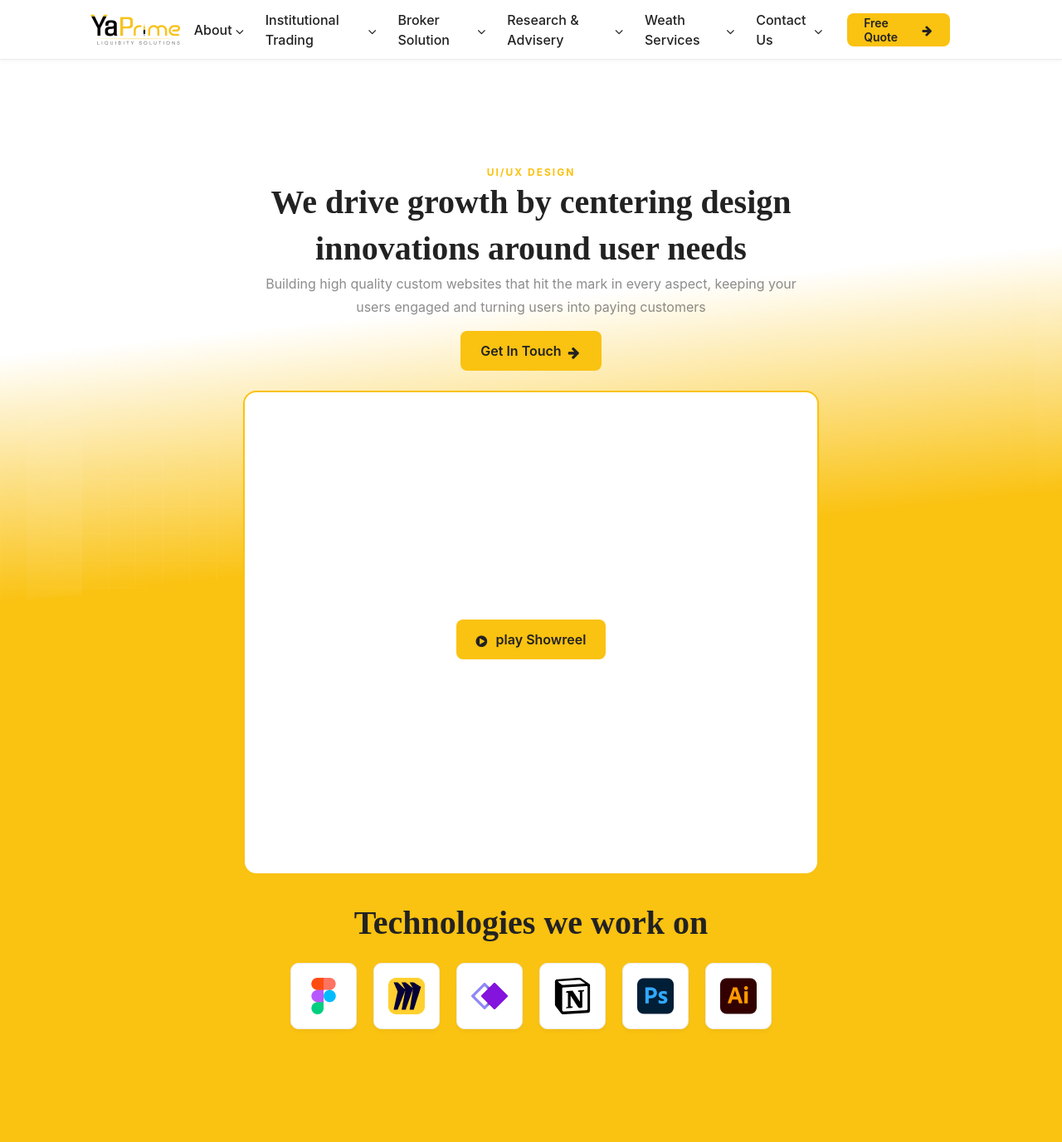
After one commit to akkushwaha7834/YaPrime, a PHP site: page /ui_ux.html in a window 1280 px wide. The commit adds this page. Shown: the whole page at 83% size. Run offline with PHP 8.4, Linux system fonts and the light colour scheme; some libraries are stand-ins or nearby versions.

Commit message:
ui ux page design section 1 done

```diff
--- a/css/style1.css
+++ b/css/style1.css
@@ -2054,32 +2054,73 @@ textarea:focus {
   border-radius: 0px 128px 0px 0px;
   background: #fff;
 }
-.Benefit_first_section_yawealth{
-  display: flex;
-  flex-direction: column;
-  justify-content: center;
-  align-items: center;
-
-}
-.row_centering_yawealth{
-  justify-content: center;
-}
-.yawealth_section_image{
+.Benefit_first_section_yawealth {
+  display: flex;
+  flex-direction: column;
+  justify-content: center;
+  align-items: center;
+}
+.row_centering_yawealth {
+  justify-content: center;
+}
+.yawealth_section_image {
   width: 100%;
   height: 100%;
   object-fit: contain;
 }
-.ya_wealth_section_1{
-  background-color: #F9FAFB;
-}
-.demo_contact_yawealth{
+.ya_wealth_section_1 {
+  background-color: #f9fafb;
+}
+.demo_contact_yawealth {
   display: flex;
   align-items: flex-start;
   gap: 12px;
   margin-top: 15px;
 }
-*{
+* {
   margin: 0;
   padding: 0;
   box-sizing: border-box;
 }
+
+/* ui-ux design page design */
+.Hero_banner_vvip_section_uiux {
+  display: flex;
+  padding: 128px 120px;
+  flex-direction: column;
+  align-items: center;
+  gap: 64px;
+  background-image: url("../images/uiuxherobannerimage.png");
+  background-repeat: no-repeat;
+  background-size: cover;
+}
+.ui_uxHeroBanner_section2 {
+  display: flex;
+  height: 584px;
+  justify-content: center;
+  align-items: center;
+  border-radius: 16px;
+  background: #fff;
+  border: 2px solid #fac211;
+}
+.uiuxmain_banner {
+  justify-content: center;
+}
+
+.technologies_uiux {
+  color: #222;
+  font-family: Sora;
+  font-size: 40px;
+  font-style: normal;
+  font-weight: 700;
+  line-height: 56px; /* 140% */
+}
+.uiuxmain_banner_technology{
+  justify-content: center;
+  padding-top: 30px;
+}
+.app_design_position{
+  justify-content:center ;
+  padding-top: 20px;
+  display: flex;
+}
--- /dev/null
+++ b/ui_ux.html
@@ -0,0 +1,157 @@
+<!DOCTYPE html>
+<html lang="en">
+  <head>
+    <meta charset="UTF-8" />
+    <meta name="viewport" content="width=device-width, initial-scale=1.0" />
+    <link rel="stylesheet" href="css/style1.css" />
+
+    <link rel="stylesheet" href="../css/bootstrap.min.css" />
+    <link
+      rel="stylesheet"
+      href="https://cdnjs.cloudflare.com/ajax/libs/font-awesome/4.7.0/css/font-awesome.min.css"
+    />
+    <link
+      href="https://maxcdn.bootstrapcdn.com/bootstrap/4.0.0-alpha.6/css/bootstrap.min.css"
+      rel="stylesheet"
+    />
+    <link
+      href="https://maxcdn.bootstrapcdn.com/font-awesome/4.7.0/css/font-awesome.min.css"
+      rel="stylesheet"
+    />
+    <link href="bootstrap-accordions-faqs.css" rel="stylesheet" />
+    <script src="https://code.jquery.com/jquery-3.2.1.min.js"></script>
+    <script src="https://maxcdn.bootstrapcdn.com/bootstrap/4.0.0-alpha.6/js/bootstrap.min.js"></script>
+    <script src="https://cdnjs.cloudflare.com/ajax/libs/popper.js/1.12.9/umd/popper.min.js"></script>
+    <title>Ui Ux Design</title>
+  </head>
+  <body>
+    <!-- Header Section -->
+
+    <section class="header_section">
+      <div class="container outer_navbar_styling">
+        <div class="row navbar_styling">
+          <div class="col-lg-1 col-md-1 logo_layout">
+            <img src="../images/YaPrimeLightLogo.png" alt="logo" />
+          </div>
+          <div class="col-lg-11 col-md-11 option_section">
+            <div class="menu_options">
+              <div class="menu_item">
+                About
+                <div class="arrow">
+                  <i
+                    class="fa fa-angle-down arrow_image"
+                    aria-hidden="true"
+                  ></i>
+                </div>
+              </div>
+              <div class="menu_item">
+                Institutional Trading
+                <div class="arrow">
+                  <i
+                    class="fa fa-angle-down arrow_image"
+                    aria-hidden="true"
+                  ></i>
+                </div>
+              </div>
+              <div class="menu_item">
+                Broker Solution
+                <div class="arrow">
+                  <i
+                    class="fa fa-angle-down arrow_image"
+                    aria-hidden="true"
+                  ></i>
+                </div>
+              </div>
+              <div class="menu_item">
+                Research & Advisery
+                <div class="arrow">
+                  <i
+                    class="fa fa-angle-down arrow_image"
+                    aria-hidden="true"
+                  ></i>
+                </div>
+              </div>
+              <div class="menu_item">
+                Weath Services
+                <div class="arrow">
+                  <i
+                    class="fa fa-angle-down arrow_image"
+                    aria-hidden="true"
+                  ></i>
+                </div>
+              </div>
+              <div class="menu_item">
+                Contact Us
+                <div class="arrow">
+                  <i
+                    class="fa fa-angle-down arrow_image"
+                    aria-hidden="true"
+                  ></i>
+                </div>
+              </div>
+            </div>
+            <div class="free_qoute">
+              Free Quote
+              <div class="right_arrow">
+                <i class="fa fa-arrow-right" aria-hidden="true"></i>
+              </div>
+            </div>
+          </div>
+        </div>
+      </div>
+    </section>
+
+    <!-- ui-ux hero banner section -->
+    <section class="Hero_banner_vvip_section_uiux">
+      <div class="container">
+        <div class="row admin_consultation_section">
+          <div class="col-lg-8">
+            <div class="prime_vvip_heading">UI/UX Design</div>
+            <div class="prime_vvip_subheading">
+              We drive growth by centering design innovations around user needs
+            </div>
+            <div class="prime_vvip_info">
+              Building high quality custom websites that hit the mark in every
+              aspect, keeping your users engaged and turning users into paying
+              customers
+            </div>
+            <div class="optionbotton_section">
+              <div class="request_a_demo_botton">
+                Get In Touch
+                <div class="right_arrow">
+                  <i class="fa fa-arrow-right" aria-hidden="true"></i>
+                </div>
+              </div>
+            </div>
+          </div>
+        </div>
+        <br />
+
+        <div class="row uiuxmain_banner">
+          <div class="col-lg-8 ui_uxHeroBanner_section2">
+            <div class="optionbotton_section">
+              <div class="request_a_demo_botton">
+                <div class="right_arrow">
+                  <i class="fa fa-play-circle" aria-hidden="true"></i>
+                </div>
+                play Showreel
+              </div>
+            </div>
+          </div>
+        </div>
+
+        <div class="row uiuxmain_banner_technology">
+            <div class="col-lg-6">
+               <center>
+                <div class="technologies_uiux">Technologies we work on</div>
+               <div class="app_design_position"><img src="./images/App design.png" alt="appicons"></div>
+
+               </center>
+
+            </div>
+
+        </div>
+      </div>
+    </section>
+  </body>
+</html>
```
Also changed, not shown: images/uiuxherobannerimage.png (added).
